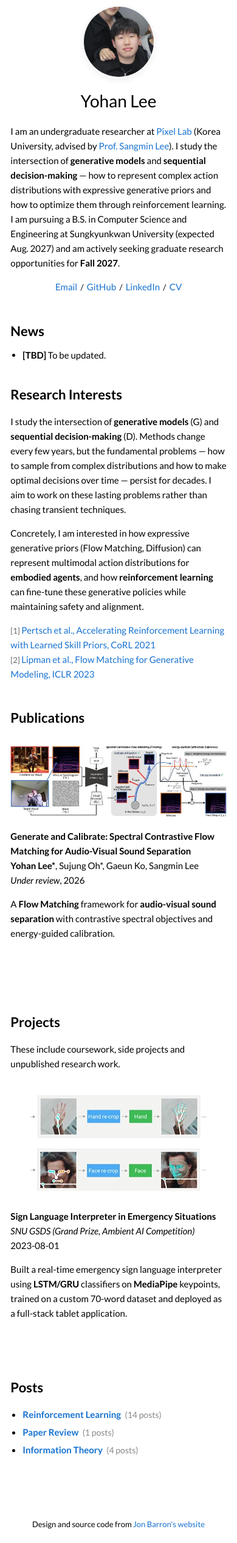
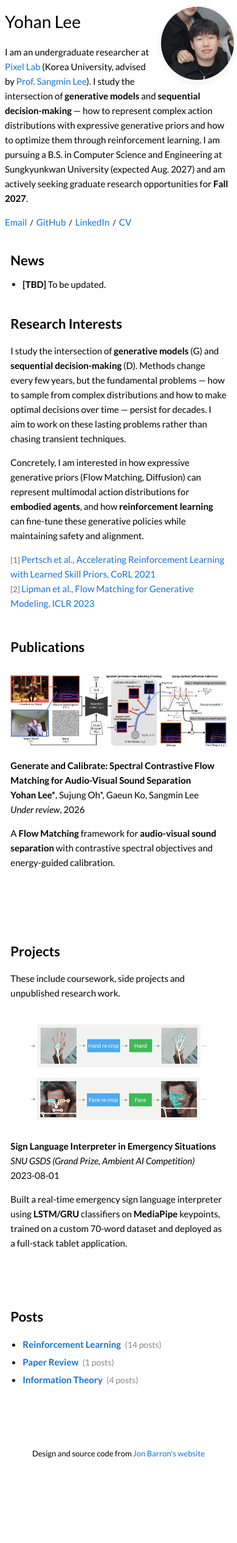
Before and after one commit to yh-lee01/yh-lee01.github.io, a Jekyll site: the page built from _posts/2026-01-01-pub-SCFM.md, in a window 390 px wide. Shown: the whole page at 61% size. Built offline with Jekyll 4.4.1, drawn with Linux system fonts in a browser that asks for light colours; after the commit the page ends 2415 px from its top, so only the background shows below that.

Commit message:
Redesign profile layout to wrap text around floating image on mobile.

```diff
--- a/_includes/profile.html
+++ b/_includes/profile.html
@@ -1,4 +1,9 @@
         <div class="profile-container">
+          <div class="profile-image">
+            <a href="{{ site.data.profile.profile_image }}">
+              <img alt="profile photo" src="{{ site.data.profile.profile_image }}">
+            </a>
+          </div>
           <div class="profile-text">
             <p class="name">
               {{ site.data.profile.name }}
@@ -19,9 +24,4 @@
               &nbsp;/&nbsp; <a rel="noopener noreferrer" target="_blank" href="{{ site.baseurl }}/{{ site.data.profile.cv }}">CV</a>
             </p>
           </div>
-          <div class="profile-image">
-            <a href="{{ site.data.profile.profile_image }}">
-              <img alt="profile photo" src="{{ site.data.profile.profile_image }}">
-            </a>
-          </div>
         </div>
--- a/style.scss
+++ b/style.scss
@@ -148,7 +148,7 @@ span.highlight {
 /* Custom Profile Layout */
 .profile-container {
   display: flex;
-  flex-direction: row;
+  flex-direction: row-reverse; /* Image is right, Text is left */
   align-items: center;
   margin: 0 auto;
 }
@@ -184,17 +184,26 @@ span.highlight {
     box-sizing: border-box;
   }
   .profile-container {
-    flex-direction: column-reverse;
+    display: block; /* Disable flex globally for mobile container */
   }
   .profile-image {
-    padding: 0;
-    margin-bottom: -5px; /* Pull the name up slightly */
+    float: right; /* Elegantly place it on the top right */
+    width: 35%; /* Fixed width proportion */
+    max-width: 120px;
+    padding: 0 0 10px 15px; /* Spacing so text doesn't touch it */
+    margin: 0;
   }
   .profile-image img {
-    max-width: 115px; /* Significantly shrank the oversized profile picture */
-    margin: 0 auto;
-    border: 3px solid #f9f9f9; /* Add subtle border for polish */
-    box-shadow: 0 4px 8px rgba(0,0,0,0.05); /* Slight elevation */
+    width: 100%;
+    margin: 0;
+    max-width: none;
+    border: 3px solid #f9f9f9;
+    box-shadow: 0 4px 8px rgba(0,0,0,0.05);
+  }
+  .profile-text {
+    display: block;
+    width: 100%;
+    padding: 0;
   }
   td img {
     margin: 0 auto;
@@ -209,10 +218,15 @@ span.highlight {
     margin-bottom: 10px;
   }
   .profile-text .name {
-    padding-top: 10px;
-    font-size: 28px; /* Slightly smaller name on mobile */
+    padding-top: 5px;
+    font-size: 28px;
+    text-align: left; /* Must be left-aligned when floating */
+  }
+  .profile-text .profile-links {
+    text-align: left; /* Must be left-aligned when floating */
   }
 }
+
 
 // Settled on moving the import of syntax highlighting to the bottom of the CSS
 // ... Otherwise it really bloats up the top of the CSS file and makes it difficult to find the start
```
